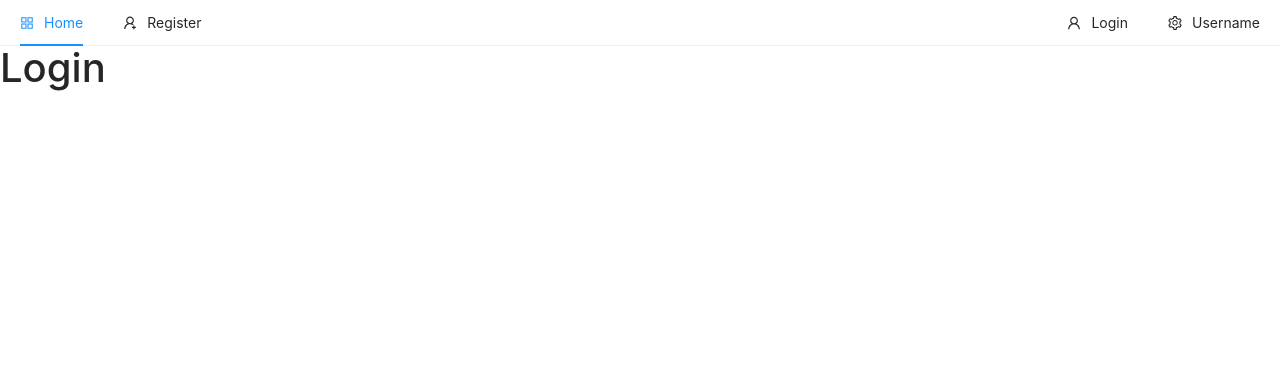
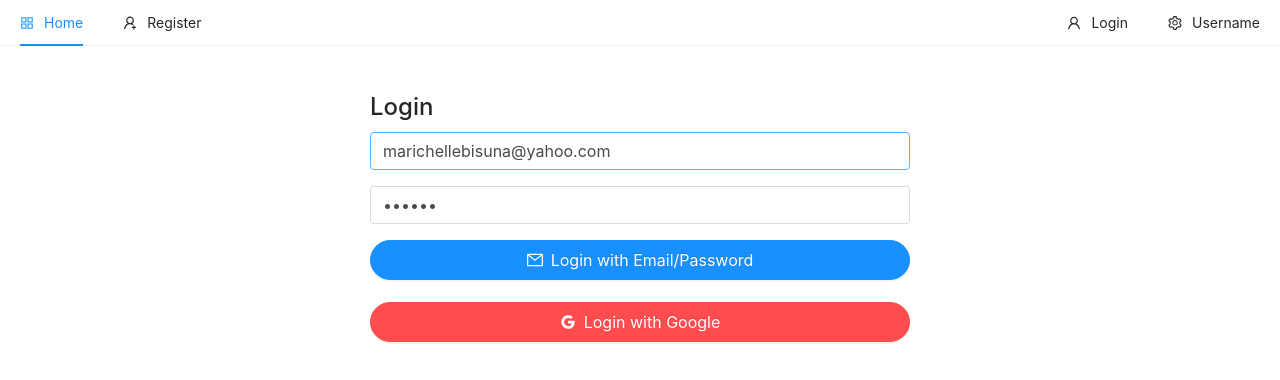
Before and after one commit to marichellebisuna/ecommerce, a React (Create React App) app: page /login in a window 1280 px wide. Shown: the top 380 px of the page. Built offline with nearby package versions, Linux system fonts and the light colour scheme; no server answers.

Commit message:
Login/Login with Google created

```diff
--- a/src/pages/auth/Login.js
+++ b/src/pages/auth/Login.js
@@ -1,9 +1,118 @@
-import React from 'react';
+import React, { useState } from 'react';
+import { auth, googleAuthProvider } from '../../firebase';
+import { toast } from 'react-toastify';
+import { Button } from 'antd';
+import { MailOutlined, GoogleOutlined } from '@ant-design/icons';
+import { useDispatch } from 'react-redux';
 
-const Login = () => {
+const Login = ({ history }) => {
+  const [email, setEmail] = useState('marichellebisuna@yahoo.com');
+  const [password, setPassword] = useState('123456');
+  const [loading, setLoading] = useState(false);
+
+  const dispatch = useDispatch();
+  const handleSubmit = async (e) => {
+    e.preventDefault();
+    console.log(email, password);
+    try {
+      const result = await auth.signInWithEmailAndPassword(email, password);
+      // console.log(result);
+      const { user } = result;
+      const idTokenResult = await user.getIdToken();
+
+      dispatch({
+        type: 'LOGGED_IN_USER',
+        payload: {
+          email: user.email,
+          token: idTokenResult,
+        },
+      });
+      history.push('/');
+    } catch (error) {
+      console.log(error);
+      toast.error(error.message);
+      setLoading(false);
+    }
+  };
+  const googleLogin = async () => {
+    auth
+      .signInWithPopup(googleAuthProvider)
+      .then(async (result) => {
+        const { user } = result;
+        const idTokenResult = await user.getIdToken();
+        dispatch({
+          type: 'LOGGED_IN_USER',
+          payload: {
+            email: user.email,
+            token: idTokenResult,
+          },
+        });
+        history.push('/');
+      })
+      .catch((err) => {
+        console.log(err);
+        toast.error(err.message);
+      });
+  };
+  const loginForm = () => (
+    <form onSubmit={handleSubmit}>
+      <div className='form-group'>
+        <input
+          type='email'
+          className='form-control '
+          value={email}
+          onChange={(e) => setEmail(e.target.value)}
+          autoFocus
+          placeholder='Your email'
+        />
+      </div>
+      <div className='form-group'>
+        <input
+          type='password'
+          className='form-control'
+          value={password}
+          onChange={(e) => setPassword(e.target.value)}
+          placeholder='Your password'
+        />
+      </div>
+
+      <Button
+        type='primary'
+        shape='round'
+        icon={<MailOutlined />}
+        onClick={handleSubmit}
+        block
+        size='large'
+        disabled={!email || password.length < 6}
+      >
+        Login with Email/Password
+      </Button>
+    </form>
+  );
   return (
-    <div>
-      <h1>Login</h1>
+    <div className='container'>
+      <div className='row'>
+        <div className='col-md-6 offset-md-3 pt-5'>
+          {loading ? (
+            <h4 className='text-danger'>Loading...</h4>
+          ) : (
+            <h4>Login</h4>
+          )}
+          {loginForm()}
+          <br />
+          <Button
+            type='danger'
+            shape='round'
+            icon={<GoogleOutlined />}
+            onClick={googleLogin}
+            block
+            size='large'
+            disabled={!email || password.length < 6}
+          >
+            Login with Google
+          </Button>
+        </div>
+      </div>
     </div>
   );
 };
--- a/src/pages/auth/Register.js
+++ b/src/pages/auth/Register.js
@@ -1,6 +1,8 @@
 import React, { useState } from 'react';
 import { auth } from '../../firebase';
 import { toast } from 'react-toastify';
+import { Button } from 'antd';
+import { MailOutlined } from '@ant-design/icons';
 
 const Register = () => {
   const [email, setEmail] = useState('');
@@ -19,17 +21,27 @@
   };
   const registerForm = () => (
     <form onSubmit={handleSubmit}>
+      <div className='form-group'>
         <input
           type='email'
           className='form-control'
           value={email}
           onChange={(e) => setEmail(e.target.value)}
           autoFocus
+          placeholder='Your email'
         />
-
-      <button type='submit' className='btn mt-2'>
-        Submit
-      </button>
+      </div>
+      <Button
+        type='primary'
+        shape='round'
+        icon={<MailOutlined />}
+        onClick={handleSubmit}
+        block
+        size='large'
+        disabled={!email}
+      >
+        Register
+      </Button>
     </form>
   );
   return (
--- a/src/pages/auth/RegisterComplete.js
+++ b/src/pages/auth/RegisterComplete.js
@@ -1,6 +1,8 @@
 import React, { useState, useEffect } from 'react';
 import { auth } from '../../firebase';
 import { toast } from 'react-toastify';
+import { Button } from 'antd';
+import { MailOutlined } from '@ant-design/icons';
 
 const RegisterComplete = ({ history }) => {
   const [email, setEmail] = useState('');
@@ -59,9 +61,19 @@
         onChange={(e) => setPassword(e.target.value)}
         autoFocus
       />
-      <button type='submit' className='btn'>
+
+      <Button
+        type='primary'
+        shape='round'
+        icon={<MailOutlined />}
+        onClick={handleSubmit}
+        block
+        size='large'
+        size='large'
+        disabled={!email || password.length < 6}
+      >
         Complete Registration
-      </button>
+      </Button>
     </form>
   );
   return (
```
Lines whose indentation alone changed are shown as unchanged.
